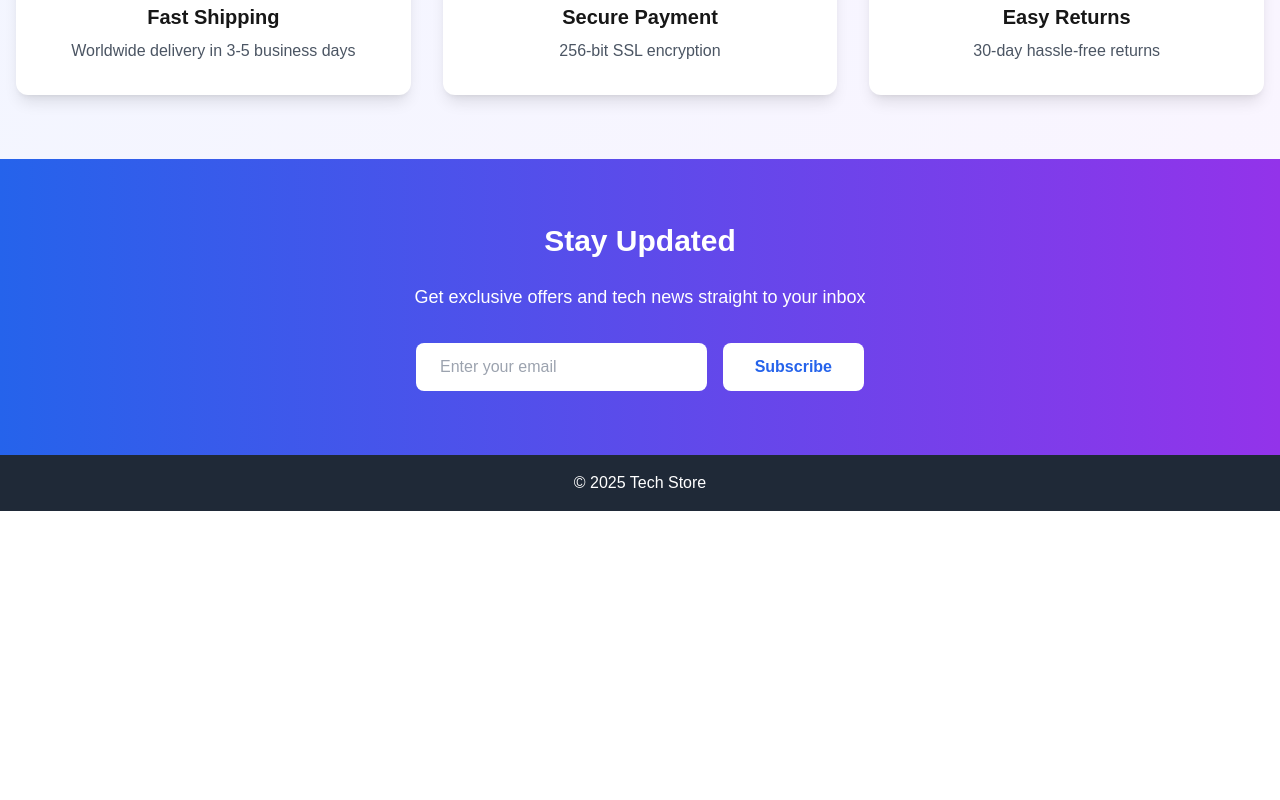
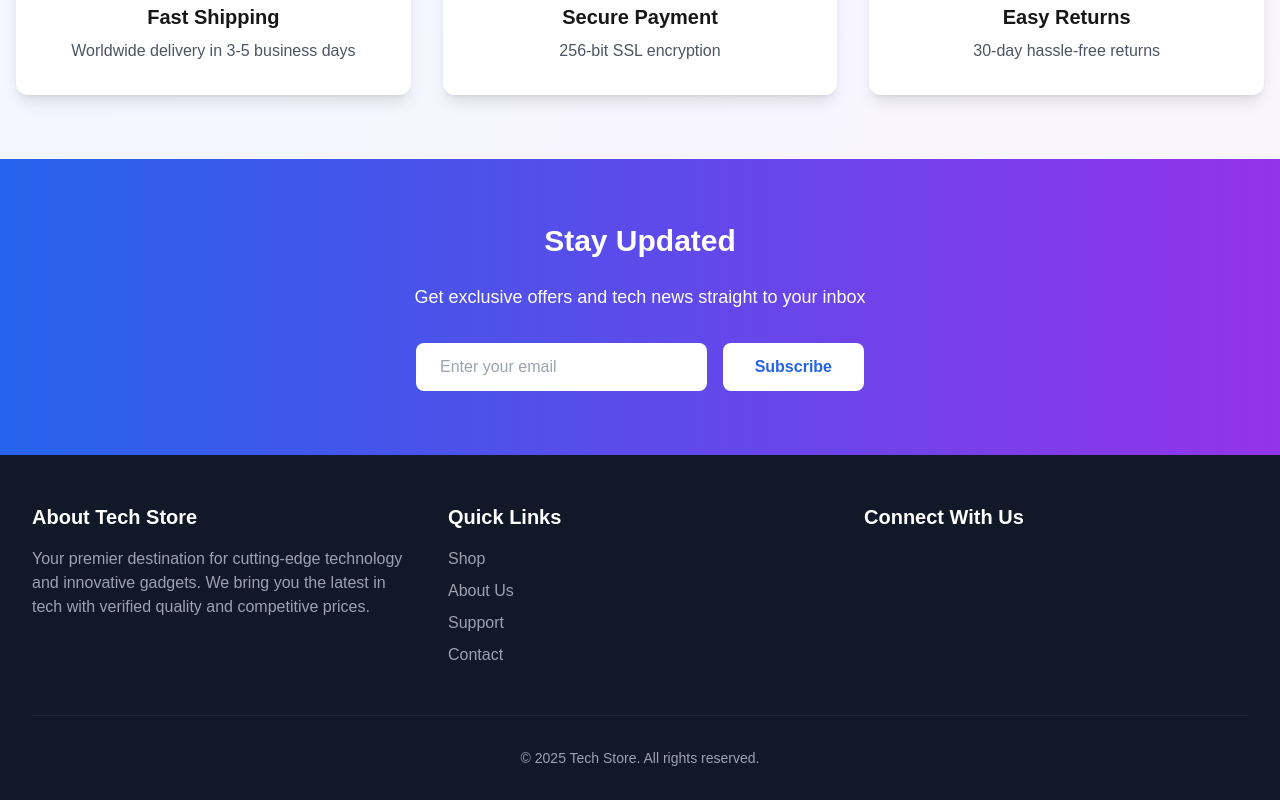
Before and after one commit to Amassi-Ismail/Tech-Supply, a Next.js app: page / in a window 1280 px wide. Shown: the part 2000-2800 px from the top of the page. Before the commit the page ends 2511 px from the top, so only its background shows below. Built offline with nearby package versions, Linux system fonts and the light colour scheme; no server answers.

Commit message:
Footer implementation

```diff
--- /dev/null
+++ b/app/components/Footer.js
@@ -0,0 +1,91 @@
+'use client';
+import Link from 'next/link';
+import { FacebookIcon, TwitterIcon, InstagramIcon, GithubIcon } from '@heroicons/react/24/outline';
+
+export default function Footer() {
+  return (
+    <footer className="bg-gray-900 text-white pt-12">
+      <div className="max-w-7xl mx-auto px-4 sm:px-6 lg:px-8">
+        <div className="grid grid-cols-1 md:grid-cols-3 gap-8 pb-12">
+          {/* About Section */}
+          <div className="space-y-4">
+            <h3 className="text-xl font-bold mb-4">About Tech Store</h3>
+            <p className="text-gray-400">
+              Your premier destination for cutting-edge technology and innovative gadgets.
+              We bring you the latest in tech with verified quality and competitive prices.
+            </p>
+          </div>
+
+          {/* Quick Links */}
+          <div className="space-y-4">
+            <h3 className="text-xl font-bold mb-4">Quick Links</h3>
+            <ul className="space-y-2 text-gray-400">
+              <li>
+                <Link href="/shop" className="hover:text-blue-400 transition-colors">
+                  Shop
+                </Link>
+              </li>
+              <li>
+                <Link href="/about" className="hover:text-blue-400 transition-colors">
+                  About Us
+                </Link>
+              </li>
+              <li>
+                <Link href="/support" className="hover:text-blue-400 transition-colors">
+                  Support
+                </Link>
+              </li>
+              <li>
+                <Link href="/contact" className="hover:text-blue-400 transition-colors">
+                  Contact
+                </Link>
+              </li>
+            </ul>
+          </div>
+
+          {/* Connect Section */}
+          <div className="space-y-4">
+            <h3 className="text-xl font-bold mb-4">Connect With Us</h3>
+            <div className="flex space-x-6">
+              <a
+                href="#"
+                className="text-gray-400 hover:text-blue-400 transition-colors"
+                aria-label="Facebook"
+              >
+                {/* <FacebookIcon className="h-6 w-6" /> */}
+              </a>
+              <a
+                href="#"
+                className="text-gray-400 hover:text-blue-400 transition-colors"
+                aria-label="Twitter"
+              >
+                {/* <TwitterIcon className="h-6 w-6" /> */}
+              </a>
+              <a
+                href="#"
+                className="text-gray-400 hover:text-blue-400 transition-colors"
+                aria-label="Instagram"
+              >
+                {/* <InstagramIcon className="h-6 w-6" /> */}
+              </a>
+              <a
+                href="#"
+                className="text-gray-400 hover:text-blue-400 transition-colors"
+                aria-label="GitHub"
+              >
+                {/* <GithubIcon className="h-6 w-6" /> */}
+              </a>
+            </div>
+          </div>
+        </div>
+
+        {/* Copyright */}
+        <div className="border-t border-gray-800 py-8">
+          <p className="text-center text-gray-400 text-sm">
+            © {new Date().getFullYear()} Tech Store. All rights reserved.
+          </p>
+        </div>
+      </div>
+    </footer>
+  );
+}
--- a/app/layout.js
+++ b/app/layout.js
@@ -1,4 +1,5 @@
 // app/layout.js
+import Footer from "./components/Footer";
 import Navbar from "./components/NavBar";
 import "./globals.css";
 
@@ -13,9 +14,7 @@ export default function RootLayout({ children }) {
       <body>
       <Navbar />
         <main>{children}</main>
-        <footer className="bg-gray-800 text-white p-4 text-center">
-          &copy; 2025 Tech Store
-        </footer>
+        <Footer/>
       </body>
     </html>
   );
```
